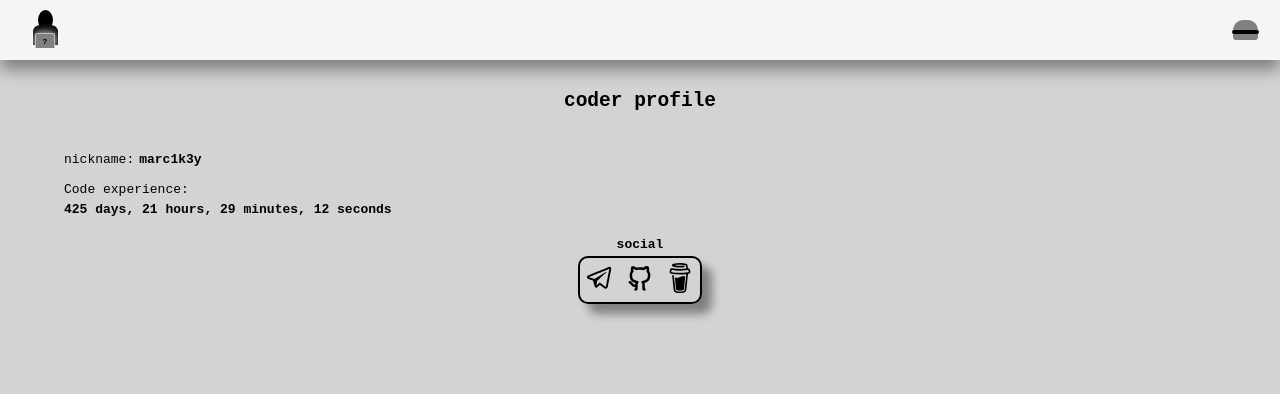
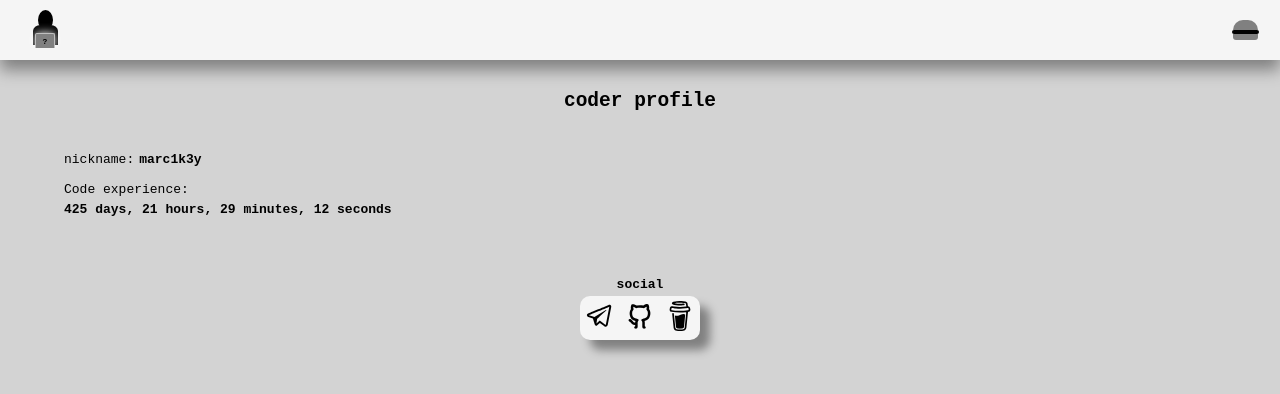
Before and after one commit to marc1k3y/web-site, a React (Create React App) app: page /#/about in a window 1280 px wide. Shown: the top 394 px of the page. Built offline with nearby package versions, Linux system fonts and the light colour scheme.

Commit message:
change colors

```diff
--- a/src/components/about/style.module.css
+++ b/src/components/about/style.module.css
@@ -30,7 +30,7 @@
 }
 
 .socialLabel {
-  margin-top: 10px;
+  margin-top: 50px;
   text-align: center;
   font-weight: bold;
 }
@@ -41,11 +41,11 @@
   margin-right: auto;
   display: flex;
   gap: 10px;
-  border: 2px solid black;
   margin-right: auto;
   padding: 5px;
   border-radius: 10px;
   box-shadow: 10px 10px 10px gray;
+  background-color: whitesmoke;
 }
 
 .socialLinks img {
--- a/src/components/projects/style.module.css
+++ b/src/components/projects/style.module.css
@@ -16,8 +16,8 @@
   padding: 10px;
   border-radius: 20px;
   box-shadow: 10px 10px 10px gray;
-  border: 2px solid black;
   width: 180px;
+  background-color: whitesmoke;
 }
 
 .logo img {
```
